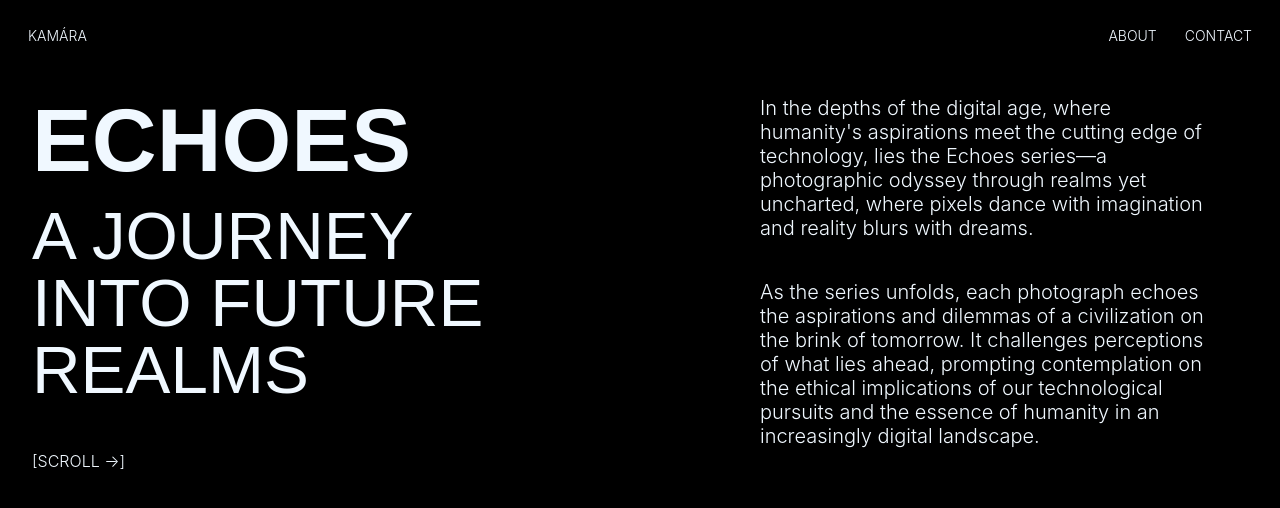
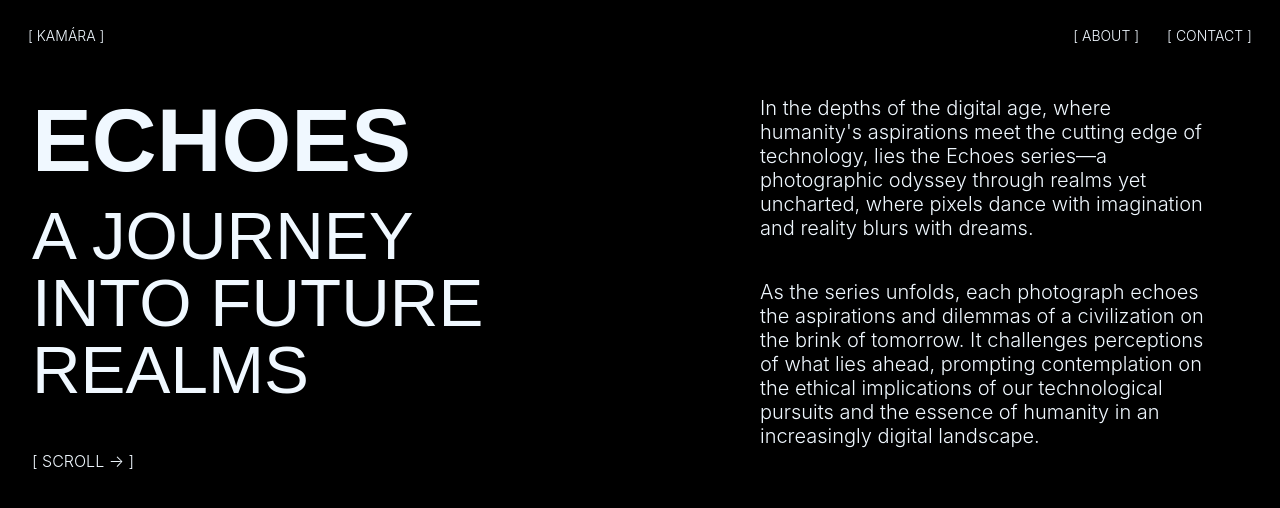
Before and after one commit to HristinaGjo/kamara, a React (Vite) app: page /echoes in a window 1280 px wide. Shown: the top 508 px of the page. Built offline with nearby package versions, Linux system fonts and the light colour scheme.

Commit message:
added space between [] brackets and to the nav bar

```diff
--- a/src/components/Navbar.jsx
+++ b/src/components/Navbar.jsx
@@ -8,15 +8,15 @@ const Navbar = () => {
         <div className={classes.navbarCtn}>
             <div className={classes.logo}>
                 <Link to="/">
-            <span>kamára</span>
+            <span>[kamára]</span>
             </Link>
             </div>
             <div className={classes.navbarRight}>
                 <Link to="/about">
-                <span>about</span>
+                <span>[about]</span>
                 </Link>
                 <Link to="/contact">
-                <span>contact</span>
+                <span>[contact]</span>
                 </Link>
             </div>
             </div>
--- a/src/pages/Cracker.jsx
+++ b/src/pages/Cracker.jsx
@@ -30,15 +30,15 @@ const Cracker = () => {
         <div className={classes.navbarCtn}>
             <div className={classes.logo}>
                 <Link to="/">
-            <span>kamára</span>
+            <span>[kamára]</span>
             </Link>
             </div>
             <div className={classes.navbarRight}>
                 <Link to="/about">
-                <span>about</span>
+                <span>[about]</span>
                 </Link>
                 <Link to="/contact">
-                <span>contact</span>
+                <span>[contact]</span>
                 </Link>
             </div>
         </div>
@@ -51,7 +51,7 @@ const Cracker = () => {
              <div className={classes.headline}>
                 <h1>Cracker</h1>
                 <h2>The Shadow of Neon Realities</h2>
-                <span className={classes.textScroll}>[<span>scroll &rarr;</span>]</span>
+                <span className={classes.textScroll}>[ scroll &rarr; ]</span>
                 </div>
                 <div className={classes.textSpan}>
                 <span>In a dystopian future the world of Cracker comes to life through the lens
@@ -64,7 +64,7 @@ const Cracker = () => {
                     </span>
                 </div>
                 <div className={classes.scrollerMobile}>
-                        <span>[<span>scroll &rarr;</span>]</span>
+                        <span>[ scroll &rarr; ]</span>
                 </div>
             </section>
             <section className={`${classes.container} ${classes.section02}`}>
@@ -86,7 +86,7 @@ const Cracker = () => {
                 <div className={classes.headline}>
                 <h1>Cracker</h1>
                 <h2>The Shadow of Neon Realities</h2>
-                <span className={classes.textScroll}>[<span>scroll &rarr;</span>]</span>
+                <span className={classes.textScroll}>[ scroll &rarr; ]</span>
                 </div>
                 <div className={classes.textSpan}>
                 <span> This series follows the journey of a lone protagonist, known only as Cracker,
@@ -100,8 +100,8 @@ const Cracker = () => {
                 </span>
                 </div>
                 <div className={classes.scrollerMobile}>
-                        <span>[<span>scroll &rarr;</span>]</span>
-                    </div>
+                        <span>[ scroll &rarr; ]</span>
+                </div>
             </section>
 
             <section className={`${classes.container} ${classes.section04}`}>
@@ -118,7 +118,7 @@ const Cracker = () => {
                 <h1>Dystopia</h1>
                 <h2>Echoes of a Fallen World</h2>
                 </div>
-                <span className={classes.textNext}> [Next Project &rarr;]</span>
+                <span className={classes.textNext}> [ Next Project &rarr; ]</span>
               </div>
               <img className={`${classes.img} ${classes.imgNextProject}`} src={imgNextProject} alt="image 4"/>
           </Link>
--- a/src/pages/Dystopia.jsx
+++ b/src/pages/Dystopia.jsx
@@ -33,15 +33,15 @@ const Dystopia = () => {
         <div className={classes.navbarCtn}>
             <div className={classes.logo}>
                 <Link to="/">
-            <span>kamára</span>
+            <span>[ kamára ]</span>
             </Link>
             </div>
             <div className={classes.navbarRight}>
                 <Link to="/about">
-                <span>about</span>
+                <span>[ about ]</span>
                 </Link>
                 <Link to="/contact">
-                <span>contact</span>
+                <span>[ contact ]</span>
                 </Link>
             </div>
         </div>
@@ -54,7 +54,7 @@ const Dystopia = () => {
                 <div className={classes.headline}>
                         <h1>Dystopia</h1>
                         <h2>Echoes of a Fallen World</h2>
-                        <span className={classes.textScroll}>[<span>scroll &rarr;</span>]</span>
+                        <span className={classes.textScroll}>[ scroll &rarr; ]</span>
                     </div>
                 <div className={classes.textSpan}>
                 <span>In a world where the future has unraveled into chaos, Dystopia tells the story of survival and
@@ -68,8 +68,8 @@ const Dystopia = () => {
                     </span>
                 </div>
                 <div className={classes.scrollerMobile}>
-                <span>[<span>scroll &rarr;</span>]</span>
-            </div>
+                        <span>[ scroll &rarr; ]</span>
+                </div>
             </section>
             <section className={`${classes.container} ${classes.section02}`}>
                 <div className={classes.img}>
@@ -90,7 +90,7 @@ const Dystopia = () => {
                     <div className={classes.headline}>
                         <h1>Dystopia</h1>
                         <h2>Echoes of a Fallen World</h2>
-                        <span className={classes.textScroll}>[<span>scroll &rarr;</span>]</span>
+                        <span className={classes.textScroll}>[ scroll &rarr; ]</span>
                     </div>
                 <div className={classes.textSpan}>
                 <span> Through their eyes, Dystopia reveals a world where the lines between past and future blur,
@@ -104,8 +104,8 @@ const Dystopia = () => {
                     </span>
                 </div>
                 <div className={classes.scrollerMobile}>
-                <span>[<span>scroll &rarr;</span>]</span>
-            </div>
+                        <span>[ scroll &rarr; ]</span>
+                </div>
             </section>
 
             <section className={`${classes.container} ${classes.section04}`}>
@@ -122,7 +122,7 @@ const Dystopia = () => {
                 <h1>Return </h1>
                 <h2>to the beginning...</h2>
                 </div>
-                <span className={classes.textNext}> [Back to Home Page &rarr;]</span>
+                <span className={classes.textNext}> [ Back to Home Page &rarr; ]</span>
               </div>
               <img className={`${classes.img} ${classes.imgNextProject}`} src={imgNextProject} alt="image 4"/>
           </Link>
--- a/src/pages/Echoes.jsx
+++ b/src/pages/Echoes.jsx
@@ -22,19 +22,19 @@ const Echoes = () => {
     }; */
     return (
         <>
-        <div className={classes.pageCtn}>
+
         <div className={classes.navbarCtn}>
             <div className={classes.logo}>
                 <Link to="/">
-                        <span>kamára</span>
+            <span>[ kamára ]</span>
             </Link>
             </div>
             <div className={classes.navbarRight}>
                 <Link to="/about">
-                        <span>about</span>
+                <span>[ about ]</span>
                 </Link>
                 <Link to="/contact">
-                        <span>contact</span>
+                <span>[ contact ]</span>
                 </Link>
             </div>
         </div>
@@ -44,7 +44,7 @@ const Echoes = () => {
                     <div className={classes.headline}>
                     <h1>Echoes<br /></h1>
                     <h2>A Journey into Future Realms</h2>
-                    <span className={classes.textScroll}>[<span>scroll &rarr;</span>]</span>
+                    <span className={classes.textScroll}>[ scroll &rarr; ]</span>
                     </div>
                     <div className={classes.textSpan}>
                         <span>In the depths of the digital age, where humanity's aspirations meet the cutting edge of technology,
@@ -57,7 +57,7 @@ const Echoes = () => {
                         </span>
                     </div>
                     <div className={classes.scrollerMobile}>
-                        <span>[<span>scroll &rarr;</span>]</span>
+                        <span>[ scroll &rarr; ]</span>
                 </div>
                 </section>
 
@@ -73,7 +73,7 @@ const Echoes = () => {
                 <div className={classes.headline}>
                     <h1>Echoes<br /></h1>
                     <h2>A Journey into Future Realms</h2>
-                    <span className={classes.textScroll}>[<span>scroll &rarr;</span>]</span>
+                    <span className={classes.textScroll}>[ scroll &rarr; ]</span>
                     </div>
                     <div className={classes.textSpan}>
                         <span> Echoes is more than a collection of images; it is a narrative of our collective journey into the future.
@@ -85,7 +85,7 @@ const Echoes = () => {
                         </span>
                     </div>
                     <div className={classes.scrollerMobile}>
-                        <span>[<span>scroll &rarr;</span>]</span>
+                        <span>[ scroll &rarr; ]</span>
                 </div>
                 </section>
 
@@ -103,12 +103,11 @@ const Echoes = () => {
                             <h1>Odyssey</h1>
                             <h2>Encounters with the Unknown</h2>
                             </div>
-                            <span className={classes.textNext}> [Next Project &rarr;]</span>
+                            <span className={classes.textNext}> [ Next Project &rarr; ]</span>
                         </div>
                         <img className={`${classes.img} ${classes.imgNextProject}`} src={imgNextProject} alt="image 4" />
                     </Link>
                 </section>
-            </div>
             </div>
         </>
     );
--- a/src/pages/Odyssey.jsx
+++ b/src/pages/Odyssey.jsx
@@ -33,15 +33,15 @@ const Odyssey = () => {
         <div className={classes.navbarCtn}>
             <div className={classes.logo}>
                 <Link to="/">
-            <span>kamára</span>
+            <span>[ kamára ]</span>
             </Link>
             </div>
             <div className={classes.navbarRight}>
                 <Link to="/about">
-                <span>about</span>
+                <span>[ about ]</span>
                 </Link>
                 <Link to="/contact">
-                <span>contact</span>
+                <span>[ contact ]</span>
                 </Link>
             </div>
         </div>
@@ -54,7 +54,7 @@ const Odyssey = () => {
              <div className={classes.headline}>
                 <h1>Odyssey</h1>
                 <h2>Encounters with the Unknown</h2>
-                <span className={classes.textScroll}>[<span>scroll &rarr;</span>]</span>
+                <span className={classes.textScroll}>[ scroll &rarr; ]</span>
                 </div>
                 <div className={classes.textSpan}>
                 <span>Odyssey is more than a collection of sci-fi images; it is a narrative of exploration and discovery,
@@ -65,8 +65,8 @@ const Odyssey = () => {
                     </span>
                 </div>
                 <div className={classes.scrollerMobile}>
-                        <span>[<span>scroll &rarr;</span>]</span>
-                    </div>
+                        <span>[ scroll &rarr; ]</span>
+                </div>
             </section>
             <section className={`${classes.container} ${classes.section02}`}>
                 <div className={classes.img}>
@@ -87,7 +87,7 @@ const Odyssey = () => {
                 <div className={classes.headline}>
                 <h1>Odyssey</h1>
                 <h2>Encounters with the Unknown</h2>
-                <span className={classes.textScroll}>[<span>scroll &rarr;</span>]</span>
+                <span className={classes.textScroll}>[ scroll &rarr; ]</span>
                 </div>
                 <div className={classes.textSpan}>
                 <span> Through this series, we are invited to dream, to imagine, and to embark on our own odysseys, wherever they may lead.
@@ -95,8 +95,8 @@ const Odyssey = () => {
                     </span>
                 </div>
                 <div className={classes.scrollerMobile}>
-                        <span>[<span>scroll &rarr;</span>]</span>
-                    </div>
+                        <span>[ scroll &rarr; ]</span>
+                </div>
             </section>
 
             <section className={`${classes.container} ${classes.section04}`}>
@@ -113,7 +113,7 @@ const Odyssey = () => {
                 <h1>Cracker</h1>
                 <h2>A Journey into Future Realms</h2>
                 </div>
-                <span className={classes.textNext}> [Next Project &rarr;]</span>
+                <span className={classes.textNext}> [ Next Project &rarr; ]</span>
               </div>
               <img className={`${classes.img} ${classes.imgNextProject}`} src={imgNextProject} alt="image 4"/>
           </Link>
--- a/src/styles/echoes.module.css
+++ b/src/styles/echoes.module.css
@@ -122,6 +122,10 @@
     justify-content: start;
     align-items: start;
     gap: 2em;
+  }
+
+  .textNextProject span{
+    font-size: 16px;
   }
 
   .imgNextProject{
```
Also changed, not shown: src/index.css (+6 -2 lines), src/styles/landingPage.module.css (+10 -3 lines). Lines whose indentation alone changed are shown as unchanged.
